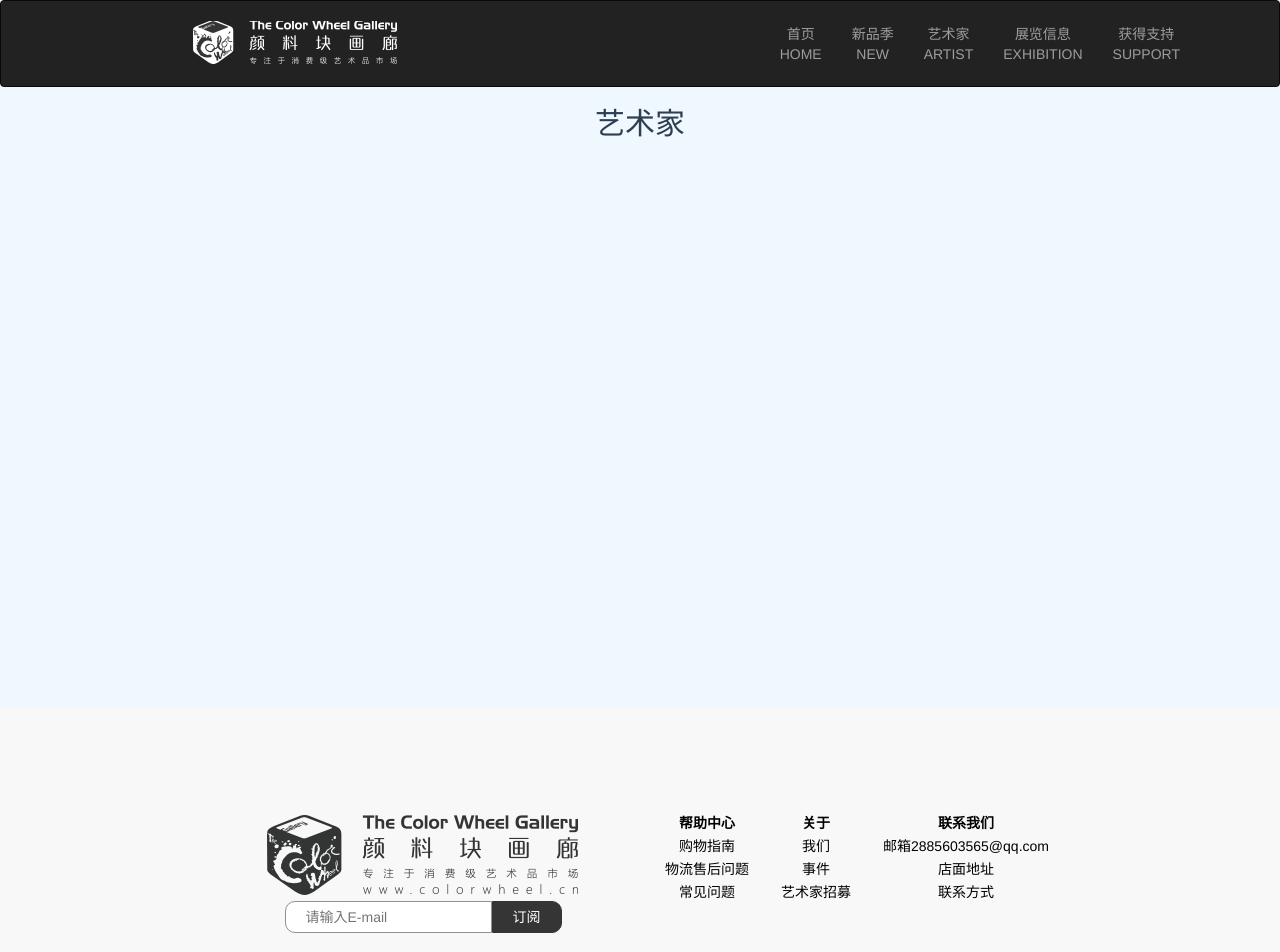
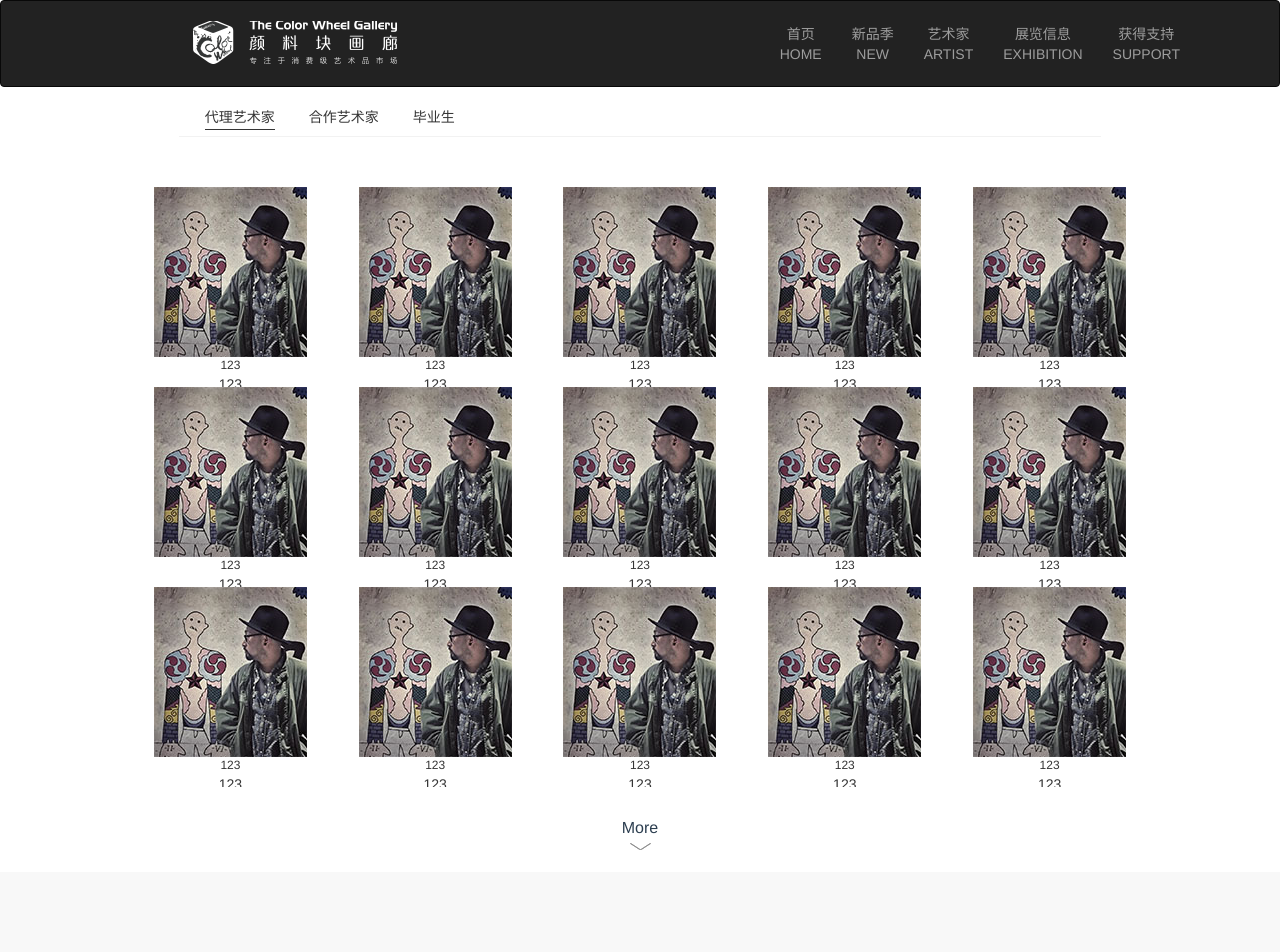
Before and after one commit to Yukiookami/colorwheel-frontend, a Vue app: page /artist in a window 1280 px wide. Shown: the top 952 px of the page. Built offline with nearby package versions, Linux system fonts and the light colour scheme.

Commit message:
艺术家页面完成，页脚修改

```diff
--- a/src/App.vue
+++ b/src/App.vue
@@ -24,6 +24,5 @@ export default {
  -moz-osx-font-smoothing: grayscale;
  text-align: center;
  color: #2c3e50;
- background-color: aliceblue;
 }
 </style>
--- a/src/components/ColorWheelFooter.vue
+++ b/src/components/ColorWheelFooter.vue
@@ -24,22 +24,58 @@ export default({
   data: function () {
     return {
       listQ: [
-        {text: '帮助中心', url: ''},
-        {text: '购物指南', url: ''},
-        {text: '物流售后问题', url: ''},
-        {text: '常见问题', url: ''}
+        {
+          text: '帮助中心',
+          url: ''
+        },
+        {
+          text: '购物指南',
+          url: ''
+        },
+        {
+          text: '物流售后问题',
+          url: ''
+        },
+        {
+          text: '常见问题',
+          url: ''
+        }
       ],
       listAbout: [
-        {text: '关于', url: ''},
-        {text: '我们', url: ''},
-        {text: '事件', url: ''},
-        {text: '艺术家招募', url: ''}
+        {
+          text: '关于',
+          url: ''
+        },
+        {
+          text: '我们',
+          url: ''
+        },
+        {
+          text: '事件',
+          url: ''
+        },
+        {
+          text: '艺术家招募',
+          url: ''
+        }
       ],
       listC: [
-        {text: '联系我们', url: ''},
-        {text: '邮箱2885603565@qq.com', url: ''},
-        {text: '店面地址', url: ''},
-        {text: '联系方式', url: ''}
+        {
+          text: '联系我们',
+          url: ''
+        },
+        {
+          text: '2885603565@qq.com',
+          url: ''
+        },
+        {
+          text: '店面地址',
+          url: ''
+        },
+        {
+          text: '联系方式',
+          url: ''
+        }
       ]
     }
   },
@@ -134,7 +170,7 @@ export default({
   .list-sec {
     justify-content: space-around;
     margin: 0 0 0 2.5rem;
-    width: 100vw;
+    width: 90vw;
   }
 
   .submit button {
--- a/src/components/ColorWheelHeader.vue
+++ b/src/components/ColorWheelHeader.vue
@@ -28,7 +28,18 @@
 
 <script>
 export default {
+  mounted: function () {
+    var listLi = document.getElementsByTagName('li')
+    var navBar = document.getElementById('navBar')
 
+    for (let i = 0; i < listLi.length; i++) {
+      (function (i) {
+        listLi[i].onclick = function () {
+          navBar.className = 'collapse navbar-collapse navbar-right'
+        }
+      })(i)
+    }
+  }
 }
 </script>
 
--- a/src/components/artist.vue
+++ b/src/components/artist.vue
@@ -1,18 +1,226 @@
 <template>
- <div id="artist">
-  <h2>艺术家</h2>
- </div>
+<div id="artist">
+  <nav>
+    <ul>
+      <li :class= "agencyFlag? 'border-confirm': ''">
+        <a @click= "changeAgency">代理艺术家</a>
+      </li>
+      <li :class= "cooperationFlag? 'border-confirm': ''">
+        <a @click= "changecooperation">合作艺术家</a>
+      </li>
+      <li :class= "graduateFlag? 'border-confirm': ''">
+        <a @click= "changegraduate">毕业生</a>
+      </li>
+    </ul>
+  </nav>
+  <artist-mo :content = 'artistList' :className = 'className'></artist-mo>
+  <div class="pos-box" :id = 'boxName' @click="hideBox">
+    <span>More</span>
+    <img src= '../assets/images/more.png'>
+  </div>
+</div>
 </template>
 
 <script>
+import artistMo from '../components/artist/arist-mo'
+
 export default({
-  name: 'artist'
+  name: 'artist',
+  data () {
+    return {
+      agencyFlag: true,
+      cooperationFlag: false,
+      graduateFlag: false,
+      className: 'hide-box',
+      boxName: '',
+      artistList: [
+        {
+          production: require('../assets/images/production.jpg'),
+          spell: '123',
+          name: '123',
+          url: ''
+        },
+        {
+          production: require('../assets/images/production.jpg'),
+          spell: '123',
+          name: '123',
+          url: ''
+        },
+        {
+          production: require('../assets/images/production.jpg'),
+          spell: '123',
+          name: '123',
+          url: ''
+        },
+        {
+          production: require('../assets/images/production.jpg'),
+          spell: '123',
+          name: '123',
+          url: ''
+        },
+        {
+          production: require('../assets/images/production.jpg'),
+          spell: '123',
+          name: '123',
+          url: ''
+        },
+        {
+          production: require('../assets/images/production.jpg'),
+          spell: '123',
+          name: '123',
+          url: ''
+        },
+        {
+          production: require('../assets/images/production.jpg'),
+          spell: '123',
+          name: '123',
+          url: ''
+        },
+        {
+          production: require('../assets/images/production.jpg'),
+          spell: '123',
+          name: '123',
+          url: ''
+        },
+        {
+          production: require('../assets/images/production.jpg'),
+          spell: '123',
+          name: '123',
+          url: ''
+        },
+        {
+          production: require('../assets/images/production.jpg'),
+          spell: '123',
+          name: '123',
+          url: ''
+        },
+        {
+          production: require('../assets/images/production.jpg'),
+          spell: '123',
+          name: '123',
+          url: ''
+        },
+        {
+          production: require('../assets/images/production.jpg'),
+          spell: '123',
+          name: '123',
+          url: ''
+        },
+        {
+          production: require('../assets/images/production.jpg'),
+          spell: '123',
+          name: '123',
+          url: ''
+        },
+        {
+          production: require('../assets/images/production.jpg'),
+          spell: '123',
+          name: '123',
+          url: ''
+        },
+        {
+          production: require('../assets/images/production.jpg'),
+          spell: '123',
+          name: '123',
+          url: ''
+        },
+        {
+          production: require('../assets/images/production.jpg'),
+          spell: '123',
+          name: '123',
+          url: ''
+        }
+      ]
+    }
+  },
+  methods: {
+    changeAgency: function () {
+      if (this.agencyFlag === true) {
+        return
+      }
+      this.agencyFlag = !this.agencyFlag
+      this.graduateFlag = false
+      this.cooperationFlag = false
+    },
+    changecooperation: function () {
+      if (this.cooperationFlag === true) {
+        return
+      }
+      this.cooperationFlag = !this.cooperationFlag
+      this.agencyFlag = false
+      this.graduateFlag = false
+    },
+    changegraduate: function () {
+      if (this.graduateFlag === true) {
+        return
+      }
+      this.graduateFlag = !this.graduateFlag
+      this.agencyFlag = false
+      this.cooperationFlag = false
+    },
+    hideBox: function () {
+      this.className = ''
+      this.boxName = 'hide'
+    }
+  },
+  components: {
+    artistMo
+  }
 })
 </script>
 
 <style scoped>
-#artist{
- width: 100%;
- height: 600px;
+a {
+  color: #353535;
+  text-decoration: none;
+  cursor: pointer;
+}
+
+li {
+  display: block;
+  padding-bottom: .2rem;
+  list-style: none;
+}
+
+ul {
+  display: flex;
+  justify-content: space-between;
+  align-content: center;
+  margin: 0 0 0 2vw;
+  padding: 0;
+  width: 25rem;
+}
+
+nav {
+  margin: 0 14vw 5rem;
+  padding-bottom: .6rem;
+  border-bottom: rgba(0, 0, 0, .05) solid 1px;
+  height: 3rem;
+}
+
+.pos-box {
+  display: flex;
+  flex-direction: column;
+  align-items: center;
+  width: 3rem;
+  margin: 0 auto 2rem;
+  font-size: 16px;
+  cursor: pointer;
+}
+
+.border-confirm {
+  border-bottom: #353535 solid 1px;
+}
+
+#hide {
+  display: none;
+}
+
+@media (max-width: 768px) {
+  nav {
+    display: flex;
+    justify-content: center;
+    margin: 0 0 5rem 0;
+  }
 }
 </style>
--- /dev/null
+++ b/src/components/artist/arist-mo.vue
@@ -0,0 +1,71 @@
+<template>
+<section id="aristMo" :class="className">
+  <figure class="show-box col-data-2 col-md-4 col-xs-6" v-for="(item,index) in content" :key="index">
+    <router-link to="../artistdetail">
+      <img :src="item.production">
+    </router-link>
+    <span class="spell">{{item.spell}}</span>
+    <span class="name">{{item.name}}</span>
+  </figure>
+</section>
+</template>
+
+<script>
+export default {
+  name: 'aristMo',
+  props: ['content', 'className'],
+  methods: {
+
+  }
+}
+</script>
+
+<style>
+#aristMo {
+  position: relative;
+  display: flex;
+  justify-content: space-around;
+  flex-wrap: wrap;
+  margin:  0 auto 3rem;
+  width: 80vw;
+}
+
+.col-data-2 {
+  width: 20%;
+}
+
+.spell {
+  font-size: 12px;
+  color: #353535;
+}
+
+.name {
+  font-size: 14px;
+  color: #353535;
+}
+
+.show-box {
+  display: flex;
+  flex-direction: column;
+  justify-content: space-around;
+  align-items: center;
+  height: 20rem;
+}
+
+.show-box image {
+  height: 153px;
+  width: 170px;
+}
+
+.hide-box {
+  overflow: hidden;
+  height: 60rem;
+  width: 100%;
+}
+
+@media (max-width: 992px) {
+  .col-data-2 {
+    width: auto;
+  }
+}
+</style>
--- /dev/null
+++ b/src/components/artistdetail.vue
@@ -0,0 +1,35 @@
+<template>
+  <div class="detail-box">
+    <div class="crumbs">
+      <router-link to="./artist">{{upletext}}</router-link>
+      <span>> {{name}}</span>
+    </div>
+    <figure></figure>
+  </div>
+</template>
+
+<script>
+export default {
+  data () {
+    return {
+      upletext: '代理艺术家',
+      name: '李大鹏'
+    }
+  }
+}
+</script>
+
+<style>
+.detail-box {
+  margin: 0 auto;
+  width: 80vw;
+}
+
+.crumbs {
+  display: flex;
+  justify-content: flex-start;
+  padding-bottom: 1rem;
+  margin-bottom: 2rem;
+  border-bottom: 1px rgba(0, 0, 0, .3) solid;
+}
+</style>
--- a/src/components/footer/footer-mo.vue
+++ b/src/components/footer/footer-mo.vue
@@ -1,9 +1,7 @@
 <template>
   <ul class="list">
     <li v-for="(item,index) in content" :key="index">
-      <a href="item.url">
-        {{item.text}}
-      </a>
+      <a :href="item.url" v-html="item.text"></a>
     </li>
   </ul>
 </template>
--- a/src/main.js
+++ b/src/main.js
@@ -6,6 +6,7 @@ import newproduct from './components/newproduct'
 import support from './components/support'
 import artist from './components/artist'
 import exhibition from './components/exhibition'
+import artistdetail from './components/artistdetail'
 Vue.use(VueRouter)
 Vue.config.productionTip = false
 
@@ -16,7 +17,8 @@ const router = new VueRouter({
     {path: '/newproduct', component: newproduct},
     {path: '/support', component: support},
     {path: '/artist', component: artist},
-    {path: '/exhibition', component: exhibition}
+    {path: '/exhibition', component: exhibition},
+    {path: '/artistdetail', component: artistdetail}
   ]
 })
 /* eslint-disable no-new */
```
Also changed, not shown: src/assets/images/more.png (added), src/assets/images/production.jpg (added), src/components/artist/text.txt (deleted).
